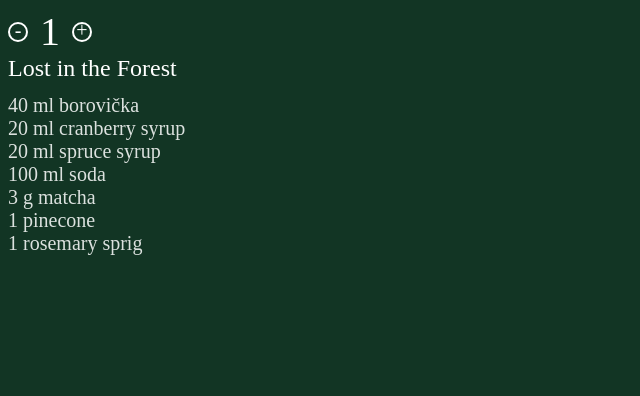
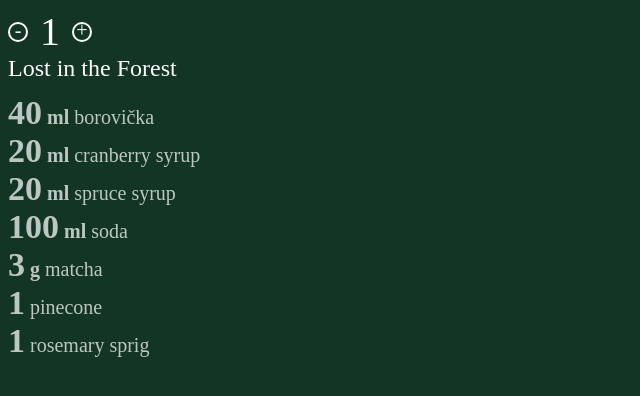
Before and after one commit to tofacup/drink-ordering, a plain HTML site: page recipes.html in a window 1280 px wide. Shown: the whole page, without its empty margins (0-640 px from the left). Drawn offline with Linux system fonts and the light colour scheme; a web font is replaced by a local one.

Commit message:
refactoring amount change

```diff
--- a/recipes.html
+++ b/recipes.html
@@ -22,52 +22,52 @@
                         increaseQuantity();
                         ">+</button>
                 </div>
-                <div>
+                <div class="recipeContainer">
                     <p class="h1">Lost in the Forest</p>
-                    <p id="borovicka" class="h2"></p>
-                    <p id="cranberrySyrup" class="h2"></p>
-                    <p id="spruceSyrup" class="h2"></p>
-                    <p id="soda" class="h2"></p>
-                    <p id="matcha" class="h2"></p>
-                    <p id="pineCone" class="h2"></p>
-                    <p id="rosemary" class="h2"></p>
+                    <div id="ingredients" class="h2"></div>
                 </div>
             </div>
         </div>
     <script>
         let drinkQuantity = 1;
 
-        let borovickaAmount = 40;
-        let cranberrySyrupAmount = 20;
-        let spruceSyrupAmount = 20;
-        let sodaAmount = 100;
-        let matchaAmount = 3;
-        let pineConeAmount = 1;
-        let rosemaryAmount = 1;
+        const ingredients = [
+            { id: 'borovicka', name: 'borovička', unit: 'ml', amount: 40 },
+            { id: 'cranberrySyrup', name: 'cranberry syrup', unit: 'ml', amount: 20 },
+            { id: 'spruceSyrup', name: 'spruce syrup', unit: 'ml', amount: 20 },
+            { id: 'soda', name: 'soda', unit: 'ml', amount: 100 },
+            { id: 'matcha', name: 'matcha', unit: 'g', amount: 3 },
+            { id: 'pineCone', name: 'pinecone', unit: '', amount: 1 },
+            { id: 'rosemary', name: 'rosemary sprig', unit: '', amount: 1 }
+        ];
+
+        const ingredientsContainer = document.getElementById('ingredients')
+
+        ingredients.forEach(ing => {
+            const p = document.createElement('p');
+            p.className = 'h2';
+            p.id = ing.id;
+            ingredientsContainer.appendChild(p);
+        })
+
 
         drinkQuantityDisplay.innerHTML = drinkQuantity;
-        document.getElementById('borovicka').textContent = borovickaAmount + ' ml borovička';
-        document.getElementById('cranberrySyrup').textContent = cranberrySyrupAmount + ' ml cranberry syrup';
-        document.getElementById('spruceSyrup').textContent = spruceSyrupAmount + ' ml spruce syrup';
-        document.getElementById('soda').textContent = sodaAmount + ' ml soda';
-        document.getElementById('matcha').textContent = matchaAmount + ' g matcha';
-        document.getElementById('pineCone').textContent = pineConeAmount + ' pinecone';
-        document.getElementById('rosemary').textContent = rosemaryAmount + ' rosemary sprig';
 
+        function amountUpdate() {
+            ingredients.forEach(ing => {
+                const total = ing.amount * drinkQuantity;
+                document.getElementById(ing.id).innerHTML = `<span class="ingAmountStyle">${total}</span> <strong>${ing.unit}</strong> ${ing.name}`.trim();
+            })
+        };
 
+        amountUpdate();
 
         function increaseQuantity() {
             if (drinkQuantity < 6) {
                 drinkQuantity++;
             }
             drinkQuantityDisplay.innerHTML = drinkQuantity;
-            document.getElementById('borovicka').textContent = borovickaAmount * drinkQuantity + ' ml borovička';
-            document.getElementById('cranberrySyrup').textContent = cranberrySyrupAmount * drinkQuantity + ' ml cranberry syrup';
-            document.getElementById('spruceSyrup').textContent = spruceSyrupAmount * drinkQuantity + ' ml spruce syrup';
-            document.getElementById('soda').textContent = sodaAmount * drinkQuantity + ' ml soda';
-            document.getElementById('matcha').textContent = matchaAmount * drinkQuantity + ' g matcha';
-            document.getElementById('pineCone').textContent = pineConeAmount * drinkQuantity + ' pinecone';
-            document.getElementById('rosemary').textContent = rosemaryAmount * drinkQuantity + ' rosemary sprig';
+            amountUpdate();
         }
 
         function decreaseQuantity() {
@@ -75,13 +75,7 @@
                 drinkQuantity--;
             } else {}
             drinkQuantityDisplay.innerHTML = drinkQuantity;
-            document.getElementById('borovicka').textContent = borovickaAmount * drinkQuantity + ' ml borovička';
-            document.getElementById('cranberrySyrup').textContent = cranberrySyrupAmount * drinkQuantity + ' ml cranberry syrup';
-            document.getElementById('spruceSyrup').textContent = spruceSyrupAmount * drinkQuantity + ' ml spruce syrup';
-            document.getElementById('soda').textContent = sodaAmount * drinkQuantity + ' ml soda';
-            document.getElementById('matcha').textContent = matchaAmount * drinkQuantity + ' g matcha';
-            document.getElementById('pineCone').textContent = pineConeAmount * drinkQuantity + ' pinecone';
-            document.getElementById('rosemary').textContent = rosemaryAmount * drinkQuantity + ' rosemary sprig';
+            amountUpdate();
         }
 
 
--- a/style-recipes.css
+++ b/style-recipes.css
@@ -19,14 +19,6 @@
     opacity: 0.85;
 }
 
-label {
-    color:white;
-    font-family: Corbel;
-}
-
-.input {
-    font-family: Tilt Neon;
-}
 
 .minus-button,
 .plus-button {
@@ -69,3 +61,11 @@
     display: flex;
     align-items: center;
 }
+
+
+.ingAmountStyle {
+    color:white;
+    font-size: 34px;
+    font-weight: bold;
+    opacity: 1.0;
+}
```
Also changed, not shown: drinks.json (+9 -0 lines).
